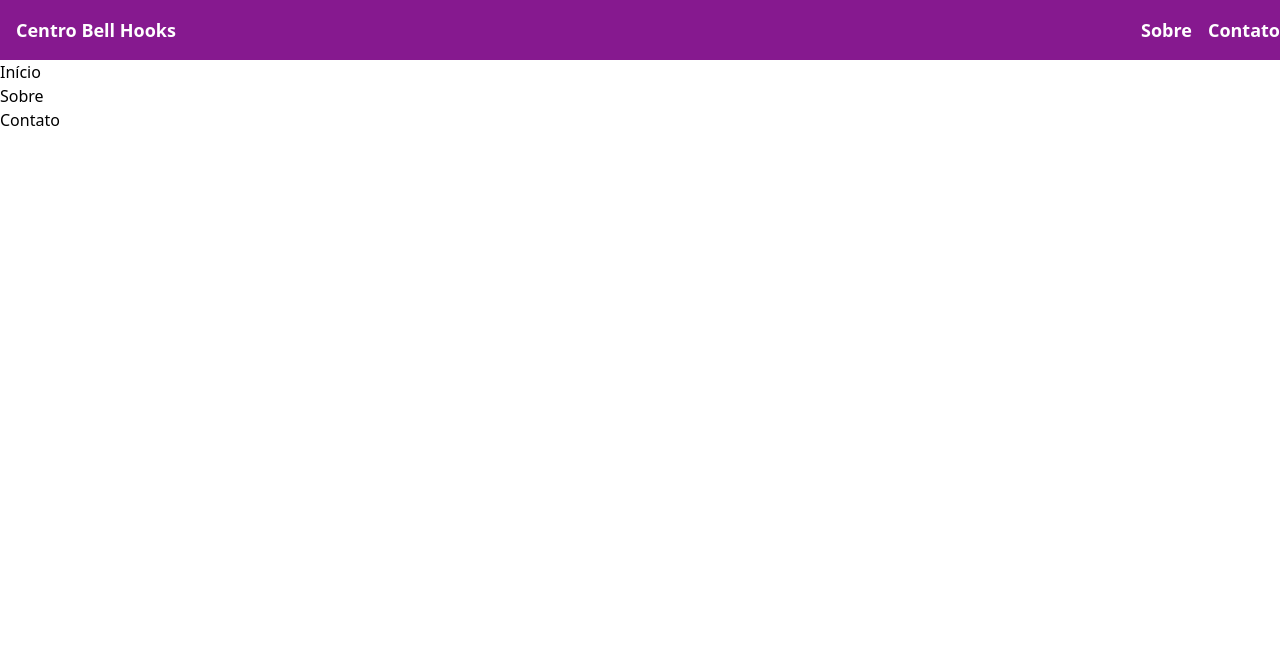
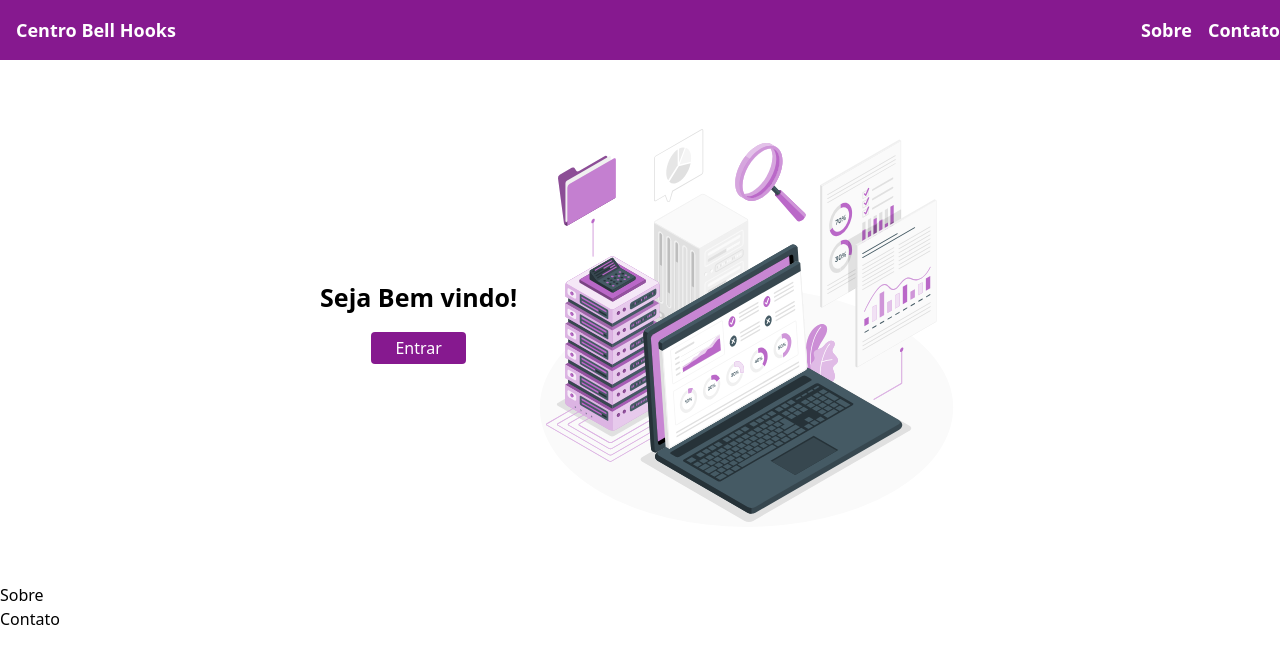
Before and after one commit to Centro-Bell-Hooks/frontend, a React (Vite) app: page /home in a window 1280 px wide. Shown: the top 664 px of the page. Built offline with nearby package versions, Linux system fonts and the light colour scheme.

Commit message:
feat: adiciona seção de inicio da home page

```diff
--- a/src/pages/homepage/inicio/Inicio.tsx
+++ b/src/pages/homepage/inicio/Inicio.tsx
@@ -1,8 +1,13 @@
 export function Inicio() {
     return (
-        <div className="">
-            {/* <img src="./assets/computador.svg" alt="" /> */}
-            <h1>Início</h1>
+        <div className="flex items-center justify-center my-12 gap-4">
+            <div className="flex flex-col justify-center items-center">
+                <h1 className="font-bold text-[25px]">Seja Bem vindo!</h1>
+                <button className="bg-fuchsia-800 text-white rounded py-1 px-6 hover:bg-fuchsia-700 mt-4">
+                    Entrar
+                </button>
+            </div>
+            <img className="w-1/3" src="src/assets/computador.svg" alt="Computador" />
         </div>
     )
 }
```
